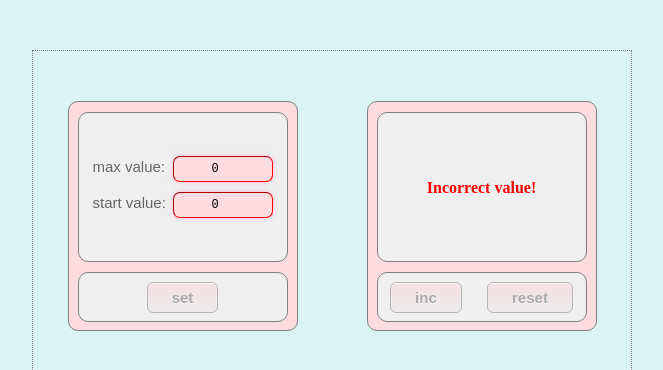
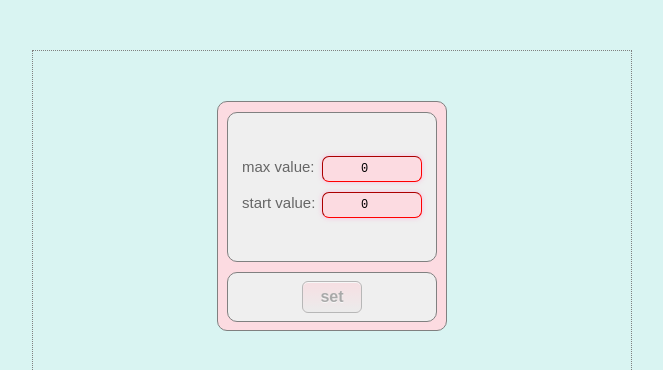
Before and after one commit to Margokomilfo-dev/exam-tuesday-next, a React (Create React App) app: page / in a window 1280 px wide. Shown: the top 370 px of the page, without its empty margins (308-971 px from the left). Built offline with nearby package versions, Linux system fonts and the light colour scheme.

Commit message:
Start app

```diff
--- a/src/App.tsx
+++ b/src/App.tsx
@@ -20,6 +20,7 @@ export const App: React.FC = () => {
     const [text, setText] = useState <TextType> (`enter value and press 'set'` )
     const [activeMaxValue, setActiveMaxValue] = useState<boolean>(true)
     const [activeMinValue, setActiveMinValue] = useState<boolean>(true)
+    const [board, setBoard] = useState<number>(1)
 
     const setFunc = () => {
         setValue(startValue)
@@ -27,7 +28,7 @@ export const App: React.FC = () => {
         setActiveMaxValue(false)
         localStorage.setItem('max', maximumValue.toString());
         localStorage.setItem('min', startValue.toString());
-
+        board === 1 ? setBoard(2) : setBoard(1)
     }
     const incFunc = () => {
         (value >= startValue && value <= maximumValue) && setValue(value + 1)
@@ -48,6 +49,7 @@ export const App: React.FC = () => {
 
     return (
         <div className={s.project}>
+            {board === 1 ?
                 <SetBoard value={value} setFunc={setFunc} disabledSetButton={disabledSetButton}
                           maximumValue={maximumValue}
                           setMaximumValue={setMaximumValue}
@@ -60,17 +62,22 @@ export const App: React.FC = () => {
                           text={text}
                           setText={setText}
                 />
+                :
                 <div className='counter'>
                     <CountBoard value={value} maxValue={maximumValue} startValue={startValue}
                                 text={text} setText={setText}
                                 activeMaxValue={activeMaxValue} activeMinValue={activeMinValue}
                     />
                     <div className='buttons'>
-                    <Button title={'inc'} buttonFunction={incFunc} value={value} disabledButton={disabledIncButton}/>
-                    <Button title={'reset'} buttonFunction={resFunc} value={value} disabledButton={disabledResButton}/>
+                        <Button title={'inc'} buttonFunction={incFunc} value={value}
+                                disabledButton={disabledIncButton}/>
+                        <Button title={'reset'} buttonFunction={resFunc} value={value}
+                                disabledButton={disabledResButton}/>
+                        <Button title={'set'} buttonFunction={setFunc} value={value}
+                                disabledButton={disabledSetButton}/>
                     </div>
                 </div>
-
+            }
         </div>
     )
 }
--- a/src/components/Button/Button.module.css
+++ b/src/components/Button/Button.module.css
@@ -1,9 +1,9 @@
 .button {
     font-family: Arial;
-    font-size: 15px;
+    font-size: 16px;
     font-weight: bold;
     display: inline-block;
-    padding: 6px 24px;
+    padding: 6px 17px;
     cursor: pointer;
     text-decoration: none;
     color: #666;
```
Lines whose indentation alone changed are shown as unchanged.
